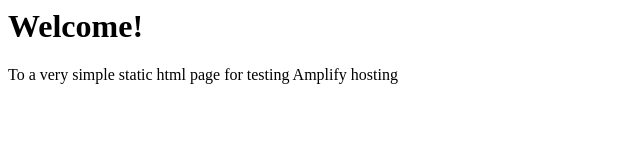
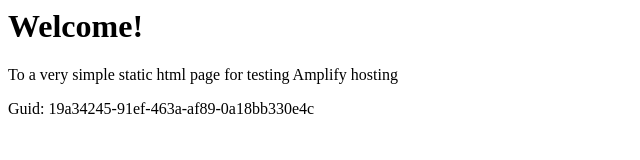
Before and after one commit to aws-aemilia-sin/Github-PR-Commit-Integration-Test-DoNotTouch-Gith-OKSLNVO2-v1-preprod-ap-southeast-1, a website: page src/index.html in a window 1280 px wide. Shown: the whole page, without its empty margins (0-640 px from the left). Drawn offline with Linux system fonts and the light colour scheme.

Commit message:
commit from integ tests

```diff
--- a/src/index.html
+++ b/src/index.html
@@ -1,3 +1,5 @@
+
+
 <html lang="en">
 
 <head>
@@ -10,6 +12,6 @@
 <body>
     <h1>Welcome!</h1>
     <p>To a very simple static html page for testing Amplify hosting</p>
-</body>
+    <p>Guid: 19a34245-91ef-463a-af89-0a18bb330e4c</p></body>
 
 </html>
```
